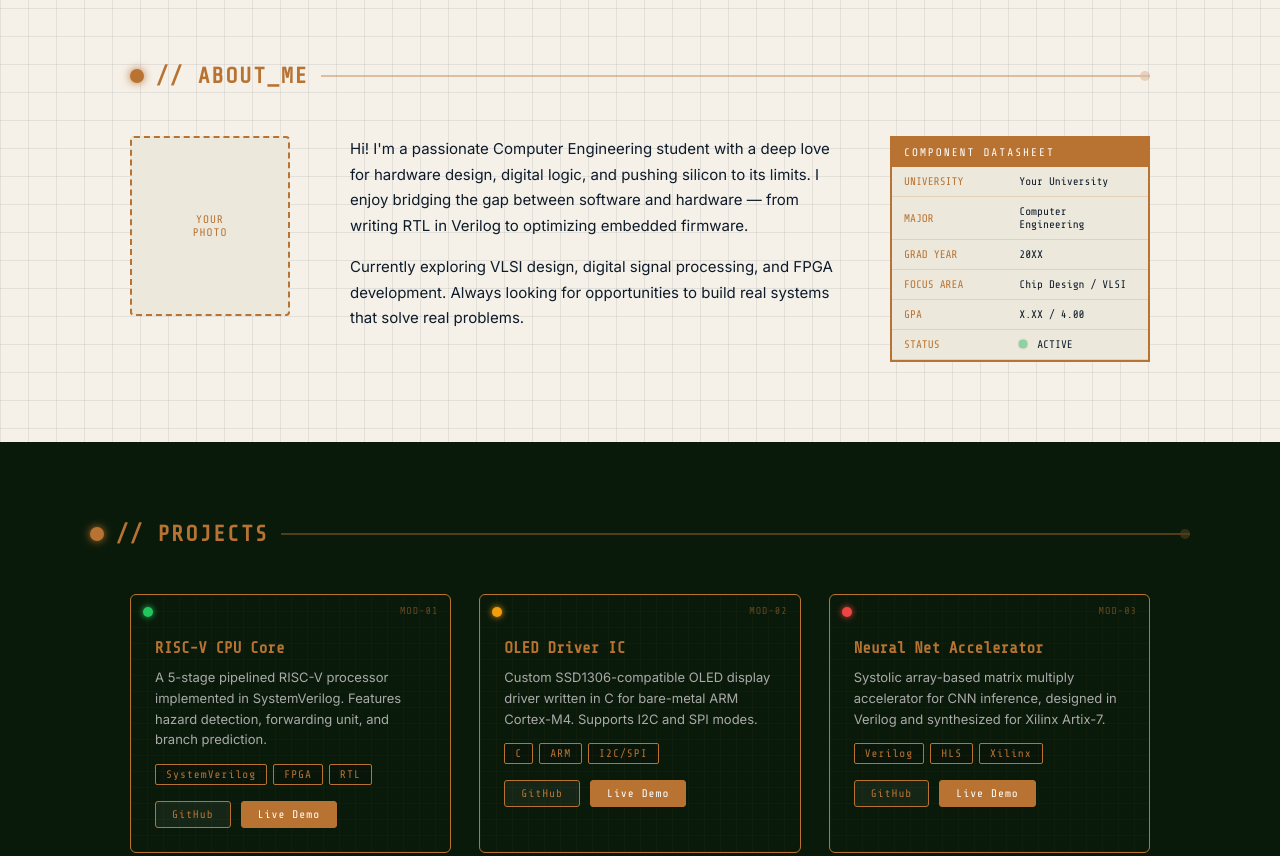
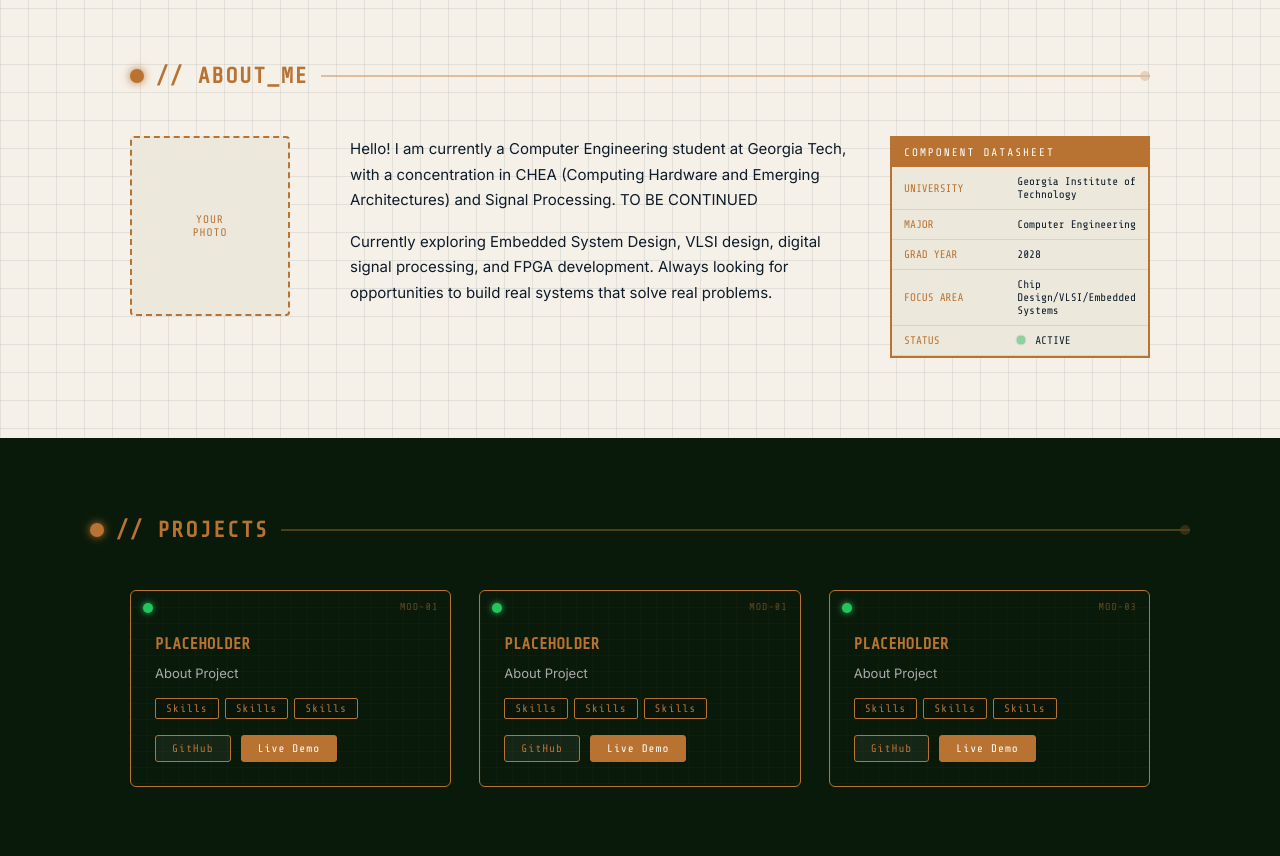
Before and after one commit to jyrhamae/portfolio, a plain HTML site: page index.html in a window 1280 px wide. Shown: the part 860-1716 px from the top of the page. Drawn offline with nearby package versions, Linux system fonts and the light colour scheme.

Commit message:
Revise personal info and project placeholders in index.html
Updated personal information and project details in the index.html file.

```diff
--- a/index.html
+++ b/index.html
@@ -91,18 +91,18 @@
       </div>
 
       <div class="about-text">
-        <p>Hi! I'm a passionate Computer Engineering student with a deep love for hardware design, digital logic, and pushing silicon to its limits. I enjoy bridging the gap between software and hardware — from writing RTL in Verilog to optimizing embedded firmware.</p>
-        <p>Currently exploring VLSI design, digital signal processing, and FPGA development. Always looking for opportunities to build real systems that solve real problems.</p>
+        <p>Hello! I am currently a Computer Engineering student at Georgia Tech, with a concentration in CHEA (Computing Hardware and Emerging Architectures) and Signal Processing. TO BE CONTINUED
+        </p>
+        <p>Currently exploring Embedded System Design, VLSI design, digital signal processing, and FPGA development. Always looking for opportunities to build real systems that solve real problems.</p>
       </div>
 
       <div class="datasheet-block">
         <div class="ds-header">COMPONENT DATASHEET</div>
         <table class="ds-table">
-          <tr><td class="ds-key">UNIVERSITY</td><td class="ds-val">Your University</td></tr>
+          <tr><td class="ds-key">UNIVERSITY</td><td class="ds-val">Georgia Institute of Technology</td></tr>
           <tr><td class="ds-key">MAJOR</td><td class="ds-val">Computer Engineering</td></tr>
-          <tr><td class="ds-key">GRAD YEAR</td><td class="ds-val">20XX</td></tr>
-          <tr><td class="ds-key">FOCUS AREA</td><td class="ds-val">Chip Design / VLSI</td></tr>
-          <tr><td class="ds-key">GPA</td><td class="ds-val">X.XX / 4.00</td></tr>
+          <tr><td class="ds-key">GRAD YEAR</td><td class="ds-val">2028</td></tr>
+          <tr><td class="ds-key">FOCUS AREA</td><td class="ds-val">Chip Design/VLSI/Embedded Systems</td></tr>
           <tr><td class="ds-key">STATUS</td><td class="ds-val"><span class="status-led"></span> ACTIVE</td></tr>
         </table>
       </div>
@@ -123,12 +123,12 @@
         <div class="card-label">MOD-01</div>
         <div class="card-led" style="--led-clr: #22c55e"></div>
         <div class="card-trace-bg"></div>
-        <h3 class="card-title">RISC-V CPU Core</h3>
-        <p class="card-desc">A 5-stage pipelined RISC-V processor implemented in SystemVerilog. Features hazard detection, forwarding unit, and branch prediction.</p>
+        <h3 class="card-title">PLACEHOLDER</h3>
+        <p class="card-desc">About Project</p>
         <div class="card-tags">
-          <span class="smd-badge">SystemVerilog</span>
-          <span class="smd-badge">FPGA</span>
-          <span class="smd-badge">RTL</span>
+          <span class="smd-badge">Skills</span>
+          <span class="smd-badge">Skills</span>
+          <span class="smd-badge">Skills</span>
         </div>
         <div class="card-actions">
           <button class="tact-btn-sm">GitHub</button>
@@ -137,15 +137,15 @@
       </div>
 
       <div class="pcb-card">
-        <div class="card-label">MOD-02</div>
-        <div class="card-led" style="--led-clr: #f59e0b"></div>
+        <div class="card-label">MOD-01</div>
+        <div class="card-led" style="--led-clr: #22c55e"></div>
         <div class="card-trace-bg"></div>
-        <h3 class="card-title">OLED Driver IC</h3>
-        <p class="card-desc">Custom SSD1306-compatible OLED display driver written in C for bare-metal ARM Cortex-M4. Supports I2C and SPI modes.</p>
+        <h3 class="card-title">PLACEHOLDER</h3>
+        <p class="card-desc">About Project</p>
         <div class="card-tags">
-          <span class="smd-badge">C</span>
-          <span class="smd-badge">ARM</span>
-          <span class="smd-badge">I2C/SPI</span>
+          <span class="smd-badge">Skills</span>
+          <span class="smd-badge">Skills</span>
+          <span class="smd-badge">Skills</span>
         </div>
         <div class="card-actions">
           <button class="tact-btn-sm">GitHub</button>
@@ -155,14 +155,14 @@
 
       <div class="pcb-card">
         <div class="card-label">MOD-03</div>
-        <div class="card-led" style="--led-clr: #ef4444"></div>
+        <div class="card-led" style="--led-clr: #22c55e"></div>
         <div class="card-trace-bg"></div>
-        <h3 class="card-title">Neural Net Accelerator</h3>
-        <p class="card-desc">Systolic array-based matrix multiply accelerator for CNN inference, designed in Verilog and synthesized for Xilinx Artix-7.</p>
+        <h3 class="card-title">PLACEHOLDER</h3>
+        <p class="card-desc">About Project</p>
         <div class="card-tags">
-          <span class="smd-badge">Verilog</span>
-          <span class="smd-badge">HLS</span>
-          <span class="smd-badge">Xilinx</span>
+          <span class="smd-badge">Skills</span>
+          <span class="smd-badge">Skills</span>
+          <span class="smd-badge">Skills</span>
         </div>
         <div class="card-actions">
           <button class="tact-btn-sm">GitHub</button>
@@ -302,7 +302,7 @@
   </section>
 
   <footer class="footer">
-    <span class="mono">// EOF — Designed & Built by [Your Name] — </span>
+    <span class="mono">// EOF — Designed & Built by Jyrha Mae Gastador — </span>
     <span class="mono accent-text">VCC=3.3V | GND=0V | REV1.0</span>
   </footer>
 
```
